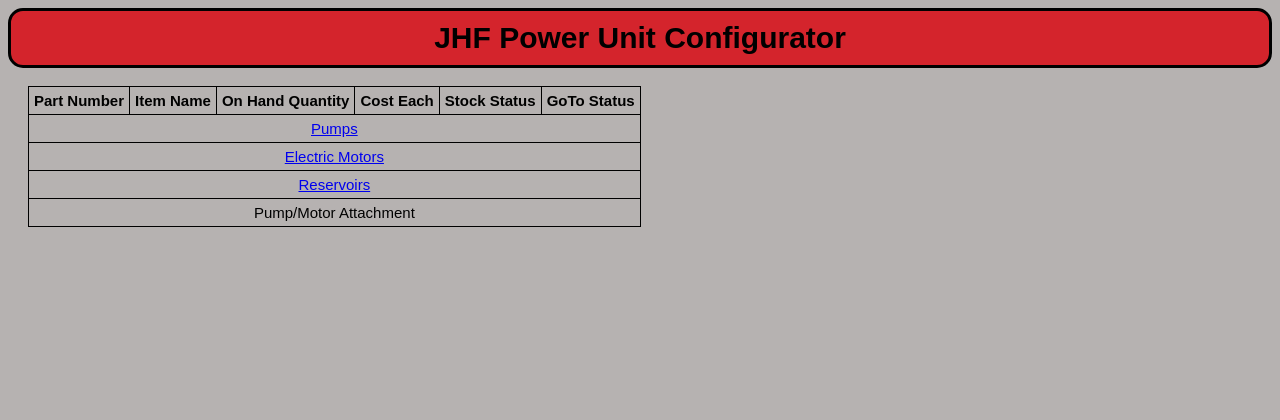
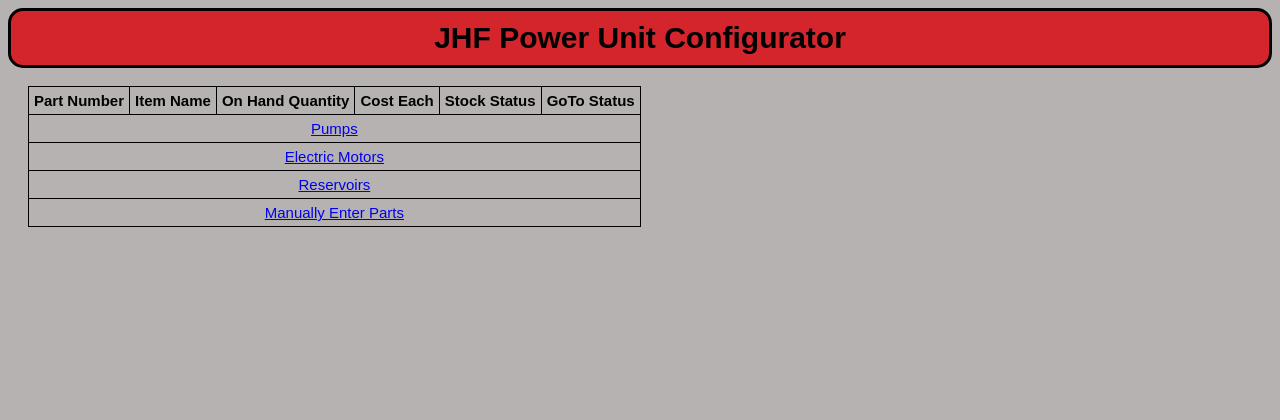
Before and after one commit to snelson910/puconfigurator, a Django app: template templates/powerunit/pumpmanual.html in a window 1280 px wide. Shown: the top 420 px of the page. Run offline with Django 3.2, Linux system fonts and the light colour scheme; the template is opened without the code that fills it, so the values that code supplies are empty.

Commit message:
Started work on manual search function

```diff
--- a/PowerUnitConfigurator/static/reservoirsupport/pumpmanual.js
+++ b/PowerUnitConfigurator/static/reservoirsupport/pumpmanual.js
@@ -156,6 +156,7 @@ function reservoirtables(){
 
 function couplingtables(){
     if(frame != "" && frontpump != ""){
+        $("#tr_couplings").removeAttr("hidden", "hidden");
         $.ajax({
             url: "manual/coupling",
             type: "POST",
--- a/newunit/urls.py
+++ b/newunit/urls.py
@@ -16,4 +16,5 @@ urlpatterns = [
     path("newunit/manual/pumpselect", views.pumpselect, name="pumpselect"),
     path("newunit/manual/pumpparts", views.pumpparts, name="pumpparts"),
     path("newunit/details", views.details, name="details"),
+    path("newunit/manual/extra", views.extra, name="extra"),
 ]
--- a/templates/powerunit/pumpmanual.html
+++ b/templates/powerunit/pumpmanual.html
@@ -11,7 +11,6 @@
     <script src="https://ajax.googleapis.com/ajax/libs/jquery/3.4.1/jquery.min.js"></script>
     <script src="/static/reservoirsupport/pumpmanual.js"></script>
     <title>Power Unit Pump Selection</title>
-    <script ></script>
 </head>
 <h1>JHF Power Unit Configurator</h1>
 <div id="logout">
@@ -45,9 +44,14 @@
                 <a href="manual/reservoirs">Reservoirs</a>
             </td>
         </tr>
-        <tr class="tr_product" id="tr_couplings">
+        <tr class="tr_product" id="tr_couplings" hidden="hidden">
             <td class="td_component" colspan='6'>
                 <a>Pump/Motor Attachment</a>
+            </td>
+        </tr>
+        <tr class="tr_product" id="tr_extras">
+            <td class="td_component" colspan='6'>
+                <a href="manual/extra">Manually Enter Parts</a>
             </td>
         </tr>
     </table>
```
Also changed, not shown: customers/views.py (+0 -7 lines), newunit/views.py (+7 -4 lines).
